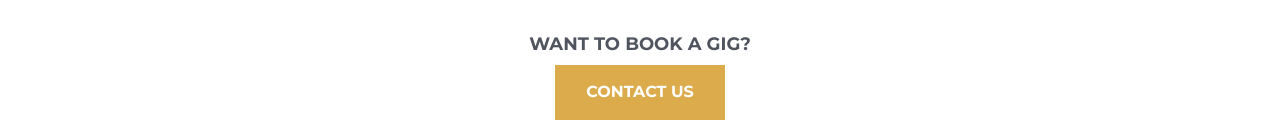
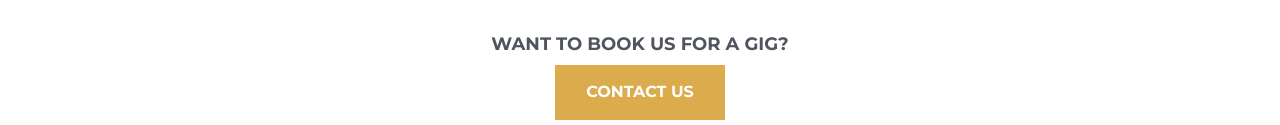
Before and after one commit to Rident/rident.github.io, a plain HTML site: page index.html in a window 1280 px wide. Shown: the part 1157-1282 px from the top of the page. Drawn offline with nearby package versions, Linux system fonts and the light colour scheme; a web font is replaced by a local one.

Commit message:
Initial commit

```diff
--- a/index.html
+++ b/index.html
@@ -142,7 +142,7 @@
 				</div>
 
 				<div class="col-lg-12" style="margin-top: 25px;">
-					<h4 class="text-center">Want to book a gig?</h4>
+					<h4 class="text-center">Want to book us for a gig?</h4>
 					<a class="page-scroll" href="#contact">
 						<button style="display: block; margin: 0 auto;clear:both;" class="btn btn-xl">Contact Us</button>
 					</a>
```
